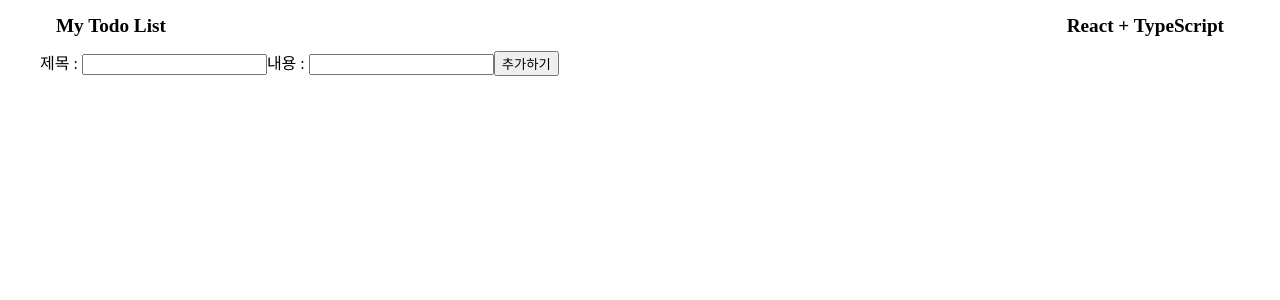
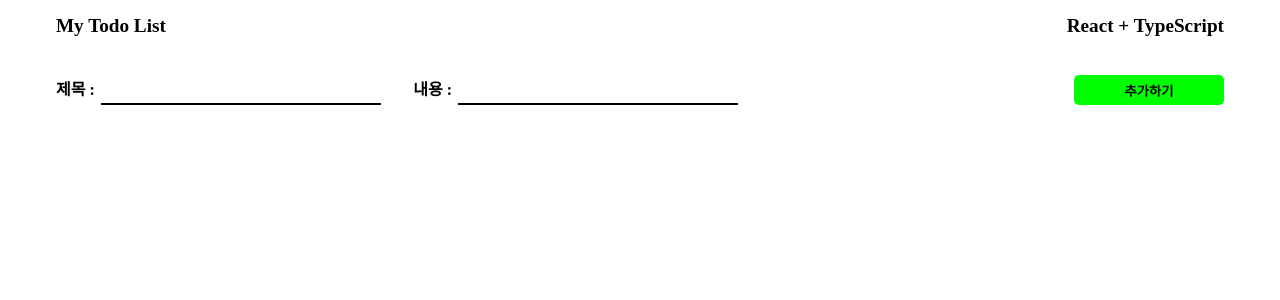
Before and after one commit to ugyobppang/sparta-typescript-todo-list, a React (Vite) app: page / in a window 1280 px wide. Shown: the top 300 px of the page. Built offline with nearby package versions, Linux system fonts and the light colour scheme.

Commit message:
style: TodoSubmit 컴포넌트 UI 구현

```diff
--- a/src/components/todo/TodoSubmit.tsx
+++ b/src/components/todo/TodoSubmit.tsx
@@ -1,13 +1,47 @@
+import styled from 'styled-components';
+
 export default function TodoSubmit() {
   return (
     <section>
-      <form>
+      <FormArea>
         <label>제목 : </label>
         <input type="text" name="title" />
         <label>내용 : </label>
         <input type="text" name="content" />
         <button>추가하기</button>
-      </form>
+      </FormArea>
     </section>
   );
 }
+
+const FormArea = styled.form`
+  display: flex;
+  flex-direction: row;
+  align-items: center;
+  gap: 2rem;
+  padding: 1.5rem 1rem;
+  & label {
+    font-weight: bold;
+  }
+  & input {
+    margin-left: -1.6rem;
+    border: none;
+    border-bottom: 2px solid black;
+    width: 280px;
+    height: 30px;
+    outline: none;
+  }
+  & button {
+    border: none;
+    border-radius: 5px;
+    background-color: #00ff00;
+    width: 150px;
+    height: 30px;
+    margin-left: auto;
+    transition: all 0.2s ease-in-out;
+    font-weight: bold;
+  }
+  & button:hover {
+    background-color: #00e900;
+  }
+`;
```
